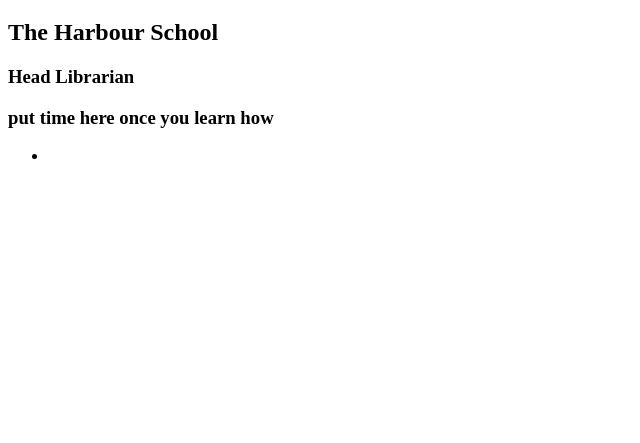
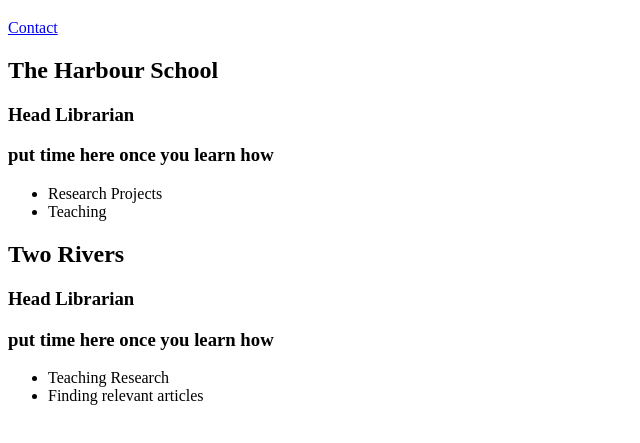
Before and after one commit to NoraMoser/Exercise-1.0-The-Static-Web, a plain HTML site: page index.html in a window 1280 px wide. Shown: the part 61-504 px from the top of the page, without its empty margins (0-640 px from the left). Drawn offline with Linux system fonts and the light colour scheme.

Commit message:
finished requirements

```diff
--- a/index.html
+++ b/index.html
@@ -2,16 +2,30 @@
 <html>
 <head>
 	<title>Nora's Resume</title>
+	<link rel="stylesheet" type="text/css" href="css/styles.css">
 </head>
 
 <body>
 	<h1>Nora's Resume</h1>
+	<nav>
+		<a href="contact.html">Contact</a>
+	</nav>
 	<article>
 		<h2>The Harbour School</h2>
 		<h3>Head Librarian</h3>
 		<h3><time>put time here once you learn how</time></h3>
 		<ul>
-			<li></li>
+			<li>Research Projects</li>
+			<li>Teaching</li>
+		</ul>
+	</article>
+	<article>
+		<h2>Two Rivers</h2>
+		<h3>Head Librarian</h3>
+		<h3><time>put time here once you learn how</time></h3>
+		<ul>
+			<li>Teaching Research</li>
+			<li>Finding relevant articles</li>
 		</ul>
 	</article>
 
```
